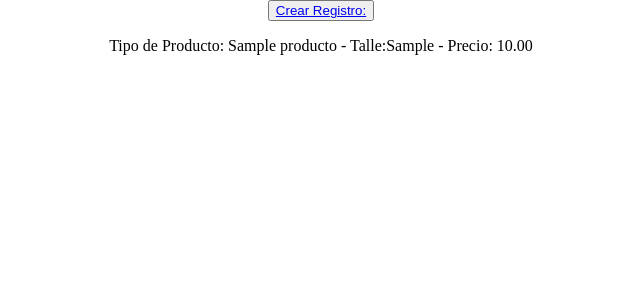
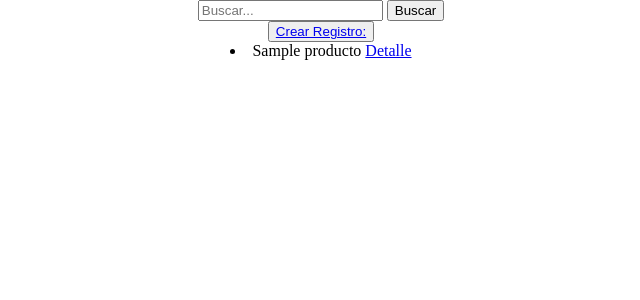
Before and after one commit to MartinSanfilippo/pre-Sanfilippo, a Django app: page /producto/list/ in a window 1280 px wide. Shown: the part 101-401 px from the top of the page, without its empty margins (319-959 px from the left). Run offline with Django 5.2, Linux system fonts and the light colour scheme; tables that the repository leaves empty hold one stand-in row (values such as "Sample post").

Commit message:
feat: Cambios en el producto list y agregacion de detalles en productos y barra de busqueda.

```diff
--- a/project/config/urls.py
+++ b/project/config/urls.py
@@ -27,4 +27,5 @@ urlpatterns = [
     path("cliente/create/", views.cliente_create, name="cliente_create"),
     path("pedido/create/", views.pedido_create, name="pedido_create"),
     path("producto/create/", views.producto_create, name="producto_create"),
+    path("producto/detail/<int:pk>", views.producto_detail, name="producto_detail"),
 ]
--- a/project/servicios/templates/servicios/producto_list.html
+++ b/project/servicios/templates/servicios/producto_list.html
@@ -5,14 +5,18 @@ Lista de Productos:
 {% endblock header %}
 
 {% block main %}
+    <form action="{% url 'producto_list' %}" method="get">
+        <input type="text" name="q" placeholder="Buscar...">
+        <button type="submit">Buscar</button>
+    </form>
     <button>
         <a href="{% url 'producto_create' %}">Crear Registro:</a>
     </button>
     {% for object in object_list %}
-        <p> Tipo de Producto: {{ object.nombre}} -
-            Talle:{{object.talle}} -
-            Precio: {{object.precio}}
-        </p>
+        <li>
+            {{ object.nombre }}
+            <a href="{% url 'producto_detail' object.id %}">Detalle</a>
+        </li>
     {% empty %}
         <p>No hay Registros.</p>
     {% endfor %}
--- a/project/servicios/views.py
+++ b/project/servicios/views.py
@@ -11,8 +11,12 @@ def cliente_list(request):
     return render(request, "servicios/cliente_list.html", context)
 
 def producto_list(request):
-    query = Producto.objects.all()
-    context = {"object_list": query}
+    q = request.GET.get('q')
+    if q:
+        query = Producto.objects.filter(nombre__icontains=q)
+    else:
+        query = Producto.objects.all()
+    context = {'object_list': query}
     return render(request, "servicios/producto_list.html", context)
 
 def pedido_list(request):
@@ -49,3 +53,8 @@ def producto_create(request):
             form.save()
             return redirect("producto_list")
     return render(request, "servicios/producto_create.html", {"form": form})
+
+def producto_detail(request, pk: int):
+    query = Producto.objects.get(id=pk)
+    context = {'object': query}
+    return render(request, "servicios/producto_detail.html", context)
```
Also changed, not shown: project/servicios/templates/servicios/producto_detail.html (added, +16 -0 lines).
